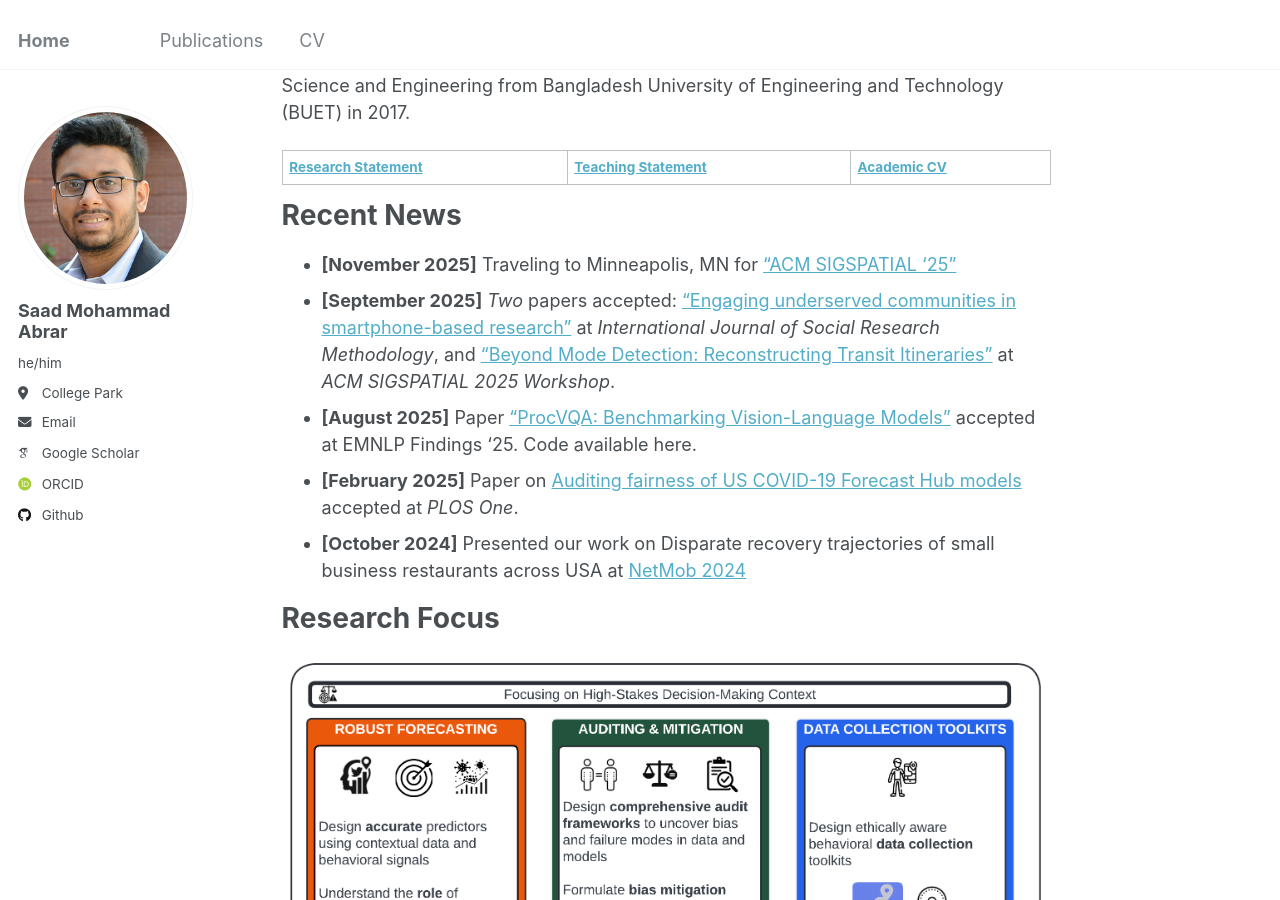
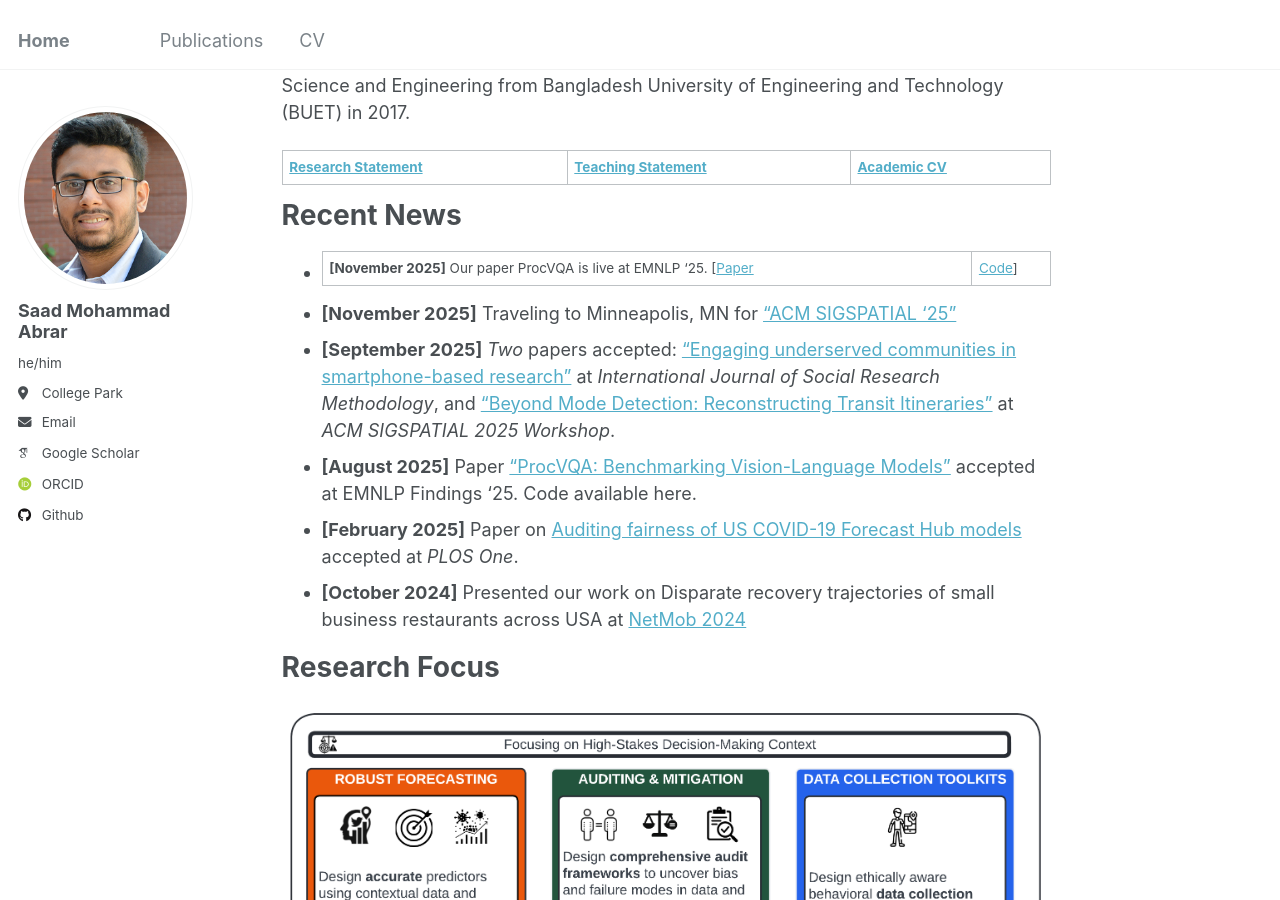
Before and after one commit to saad-abrar/saad-abrar.github.io, a Jekyll site: the page built from _pages/about.md, in a window 1280 px wide and 900 px high, scrolled down 653 px. Built offline with Jekyll 4.4.1, drawn with Linux system fonts in a browser that asks for light colours; some web fonts are replaced.

Commit message:
added procVQA paper live;

```diff
--- a/_pages/about.md
+++ b/_pages/about.md
@@ -19,6 +19,7 @@ I completed my M.S. in Computer Science from UMD (2023) and my BSc in Computer S
 
 
 # Recent News
+- **[November 2025]** Our paper ProcVQA is live at EMNLP '25. [[Paper](https://aclanthology.org/2025.findings-emnlp.1266/)|[Code](https://github.com/kzintas/ProcVQA)]
 - **[November 2025]** Traveling to Minneapolis, MN for ["ACM SIGSPATIAL '25"](https://sigspatial2025.sigspatial.org/)
 - **[September 2025]** *Two* papers accepted: ["Engaging underserved communities in smartphone-based research"](https://www.tandfonline.com/doi/full/10.1080/13645579.2025.2571689?scroll=top&needAccess=true) at *International Journal of Social Research Methodology*, and ["Beyond Mode Detection: Reconstructing Transit Itineraries"](https://dl.acm.org/doi/abs/10.1145/3764924.3770890) at *ACM SIGSPATIAL 2025 Workshop*.
 - **[August 2025]** Paper ["ProcVQA: Benchmarking Vision-Language Models"](https://zcliu.org/papers/ProcVQA_EMNLP25.pdf) accepted at EMNLP Findings '25. Code available here.
```
